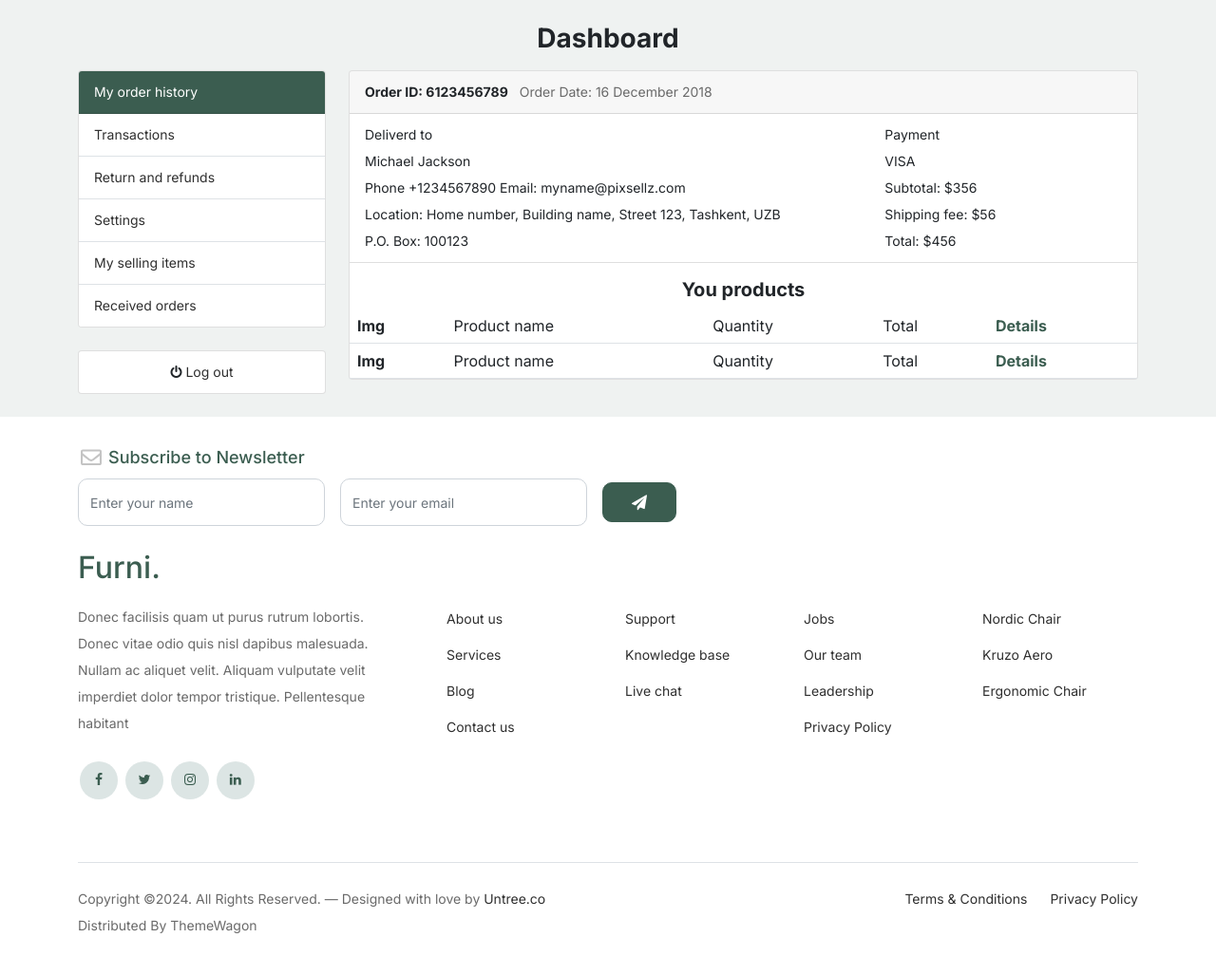
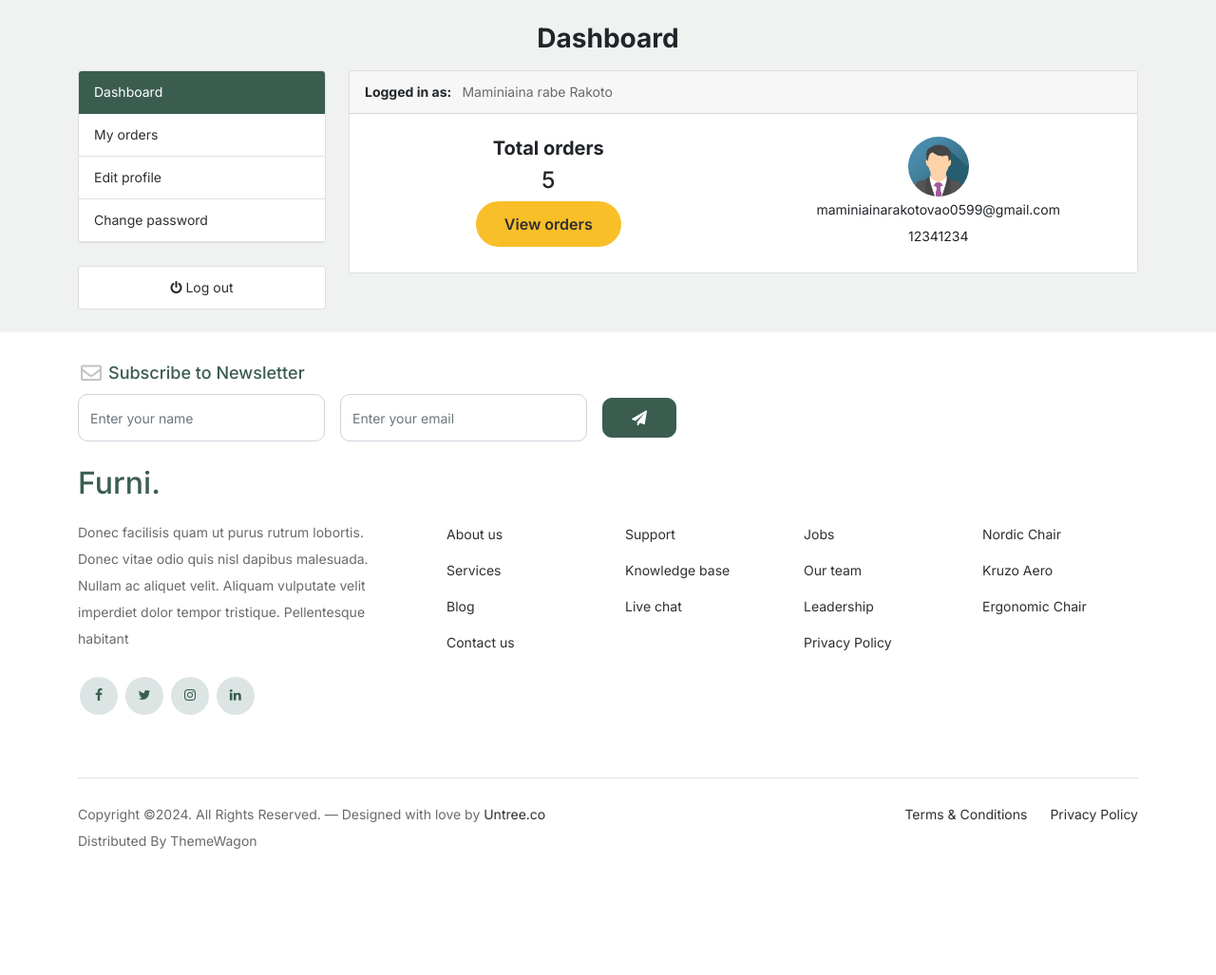
Before and after one commit to iramamy/FurnitureStore, a Django app: page /accounts/dashboard/ in a window 1280 px wide. Shown: the part 84-1111 px from the top of the page at 95% size. After the commit the page ends 978 px from the top, so only its background shows below. Run offline with Django 5.2, Linux system fonts and the light colour scheme; a user stored in the database is signed in; data comes from the database, SQL or seed files in the repository; both versions use the stored data as it was after the commit; data that the repository does not hold is empty; some libraries are stand-ins or nearby versions.

Commit message:
dashboard, editprofile personalization

```diff
--- a/accounts/urls.py
+++ b/accounts/urls.py
@@ -21,4 +21,8 @@ urlpatterns = [
     # Reset password
     path("reset_password/", views.reset_password, name='reset_password'),
 
+    # user dashboard
+    path("my_orders/", views.my_orders, name='my_orders'),
+    path("edit_profile/", views.edit_profile, name='edit_profile'),
+
 ]
--- a/accounts/views.py
+++ b/accounts/views.py
@@ -1,4 +1,4 @@
-from django.shortcuts import render, redirect
+from django.shortcuts import render, redirect, get_object_or_404
 from django.contrib import messages
 from django.contrib import auth
 from django.contrib.auth.decorators import login_required
@@ -11,8 +11,10 @@
 from django.contrib.auth.tokens import default_token_generator
 from django.core.mail import EmailMessage
 
-from .form import RegistrationForm
-from .models import Account
+from .form import RegistrationForm, UserForm, UserProfileForm
+from .models import Account, UserProfile
+
+from orders.models import Order
 
 
 # Create your views here.
@@ -39,6 +41,15 @@
             user.phone_number = phone_number
             user.save()
 
+            # Create user profile
+            user_profile = UserProfile()
+            user_profile.user_id = user.id
+            user_profile.first_name = first_name
+            user_profile.last_name = last_name
+            user_profile.phone_number = phone_number
+            user_profile.profile_picture = 'default/default.png'
+            user_profile.save()
+
             # User activation
             current_site = get_current_site(request)
             mail_subject = 'Please activate your account'
@@ -59,8 +70,6 @@
             )
 
             send_email.send()
-
-            # messages.success(request, "Registration successful!")
 
             return redirect('/accounts/signin/?command=verify&email='+email) # noqa
     else:
@@ -126,7 +135,23 @@
 
 @login_required(login_url='signin')
 def dashboard(request):
-    return render(request, 'accounts/dashboard.html')
+    orders = Order.objects.order_by('-created_at').filter(
+        user_id=request.user.id,
+        is_ordered=True
+    )
+
+    userprofile = get_object_or_404(
+        UserProfile,
+        user=request.user
+    )
+
+    order_count = orders.count()
+    context = {
+        'order_count': order_count,
+        "userprofile": userprofile
+    }
+
+    return render(request, 'accounts/dashboard.html', context)
 
 def forgotpassword(request):
 
@@ -203,3 +228,51 @@
             return redirect("forgotpassword")
 
     return render(request, 'accounts/reset_password.html')
+
+def my_orders(request):
+
+    orders = Order.objects.filter(
+        user=request.user,
+        is_ordered=True
+    ).order_by('-created_at')
+
+    context = {
+        'orders': orders
+    }
+
+    return render(request, 'accounts/my_orders.html', context)
+
+@login_required(login_url='signin')
+def edit_profile(request):
+
+    userprofile = get_object_or_404(
+        UserProfile,
+        user=request.user
+    )
+
+    if request.method == 'POST':
+        user_form = UserForm(request.POST, instance=request.user)
+        profile_form = UserProfileForm(
+            request.POST,
+            request.FILES,
+            instance=userprofile
+            )
+
+        if user_form.is_valid and profile_form.is_valid:
+            user_form.save()
+            profile_form.save()
+
+            messages.success(request, "Your profile has been updated!")
+
+            return redirect(edit_profile)
+    else:
+        user_form = UserForm(instance=request.user)
+        profile_form = UserProfileForm(instance=userprofile)
+
+    context = {
+        "user_form": user_form,
+        "profile_form": profile_form,
+        "userprofile": userprofile
+    }
+
+    return render(request, 'accounts/edit_profile.html', context )
--- a/funi/static/css/custom.css
+++ b/funi/static/css/custom.css
@@ -53,3 +53,21 @@ label:hover ~ input:checked ~ label {
     color: #ffb503;
     font-size: 1rem;
 }
+
+/* dashboard */
+.avatar {
+    max-width: 4rem;
+    max-height: 4rem;
+}
+
+.active {
+    background: #3b5d50 !important;
+}
+
+.active a {
+    color: white !important;
+}
+
+.list-group-item.active {
+    border-color: #3b5d50 !important;
+}
--- a/templates/accounts/dashboard.html
+++ b/templates/accounts/dashboard.html
@@ -14,30 +14,8 @@
             <h3 class="text-center fw-bold text-dark mb-3">Dashboard</h3>
 
             <div class="col-md-3 d-flex flex-column">
-                <div class="card links">
-                    <div class="card-header bg-primary">
-                      My order history
-                    </div>
-                    <ul class="list-group list-group-flush">
-                        <li class="list-group-item border-bottom poition-relative">
-                            <a href="#" class="stretched-link" role="button">Transactions</a>
-                        </li>
-                        <li class="list-group-item border-bottom position-relative">
-                            <a href="#" class="stretched-link">Return and refunds</a>
-                        </li>
-                        <li class="list-group-item border-bottom position-relative">
-                            <a href="#" class="stretched-link">Settings</a>
-                        </li>
-                        <li class="list-group-item border-bottom position-relative">
-                            <a href="#" class="stretched-link">My selling items</a>
-                        </li>
-                        <li class="list-group-item position-relative">
-                            <a href="#" class="stretched-link">
-                                Received orders
-                            </a>
-                        </li>
-                    </ul>
-                </div>
+
+                {% include 'includes/dashboard_sidebar.html' %}
                 <div>
                     <ul class="list-group my-4">
                         <li class="list-group-item poition-relative text-center">
@@ -51,58 +29,36 @@
             <div class="col-md-9 mb-3">
                 <div class="card">
                     <div class="card-header">
-                      <span class="text-dark me-2"><b>Order ID: 6123456789</b></span> Order Date: 16 December 2018
+                      <span class="text-dark me-2"><b>Logged in as: </b></span> {{user.full_name}}
                     </div>
                     <ul class="list-group list-group-flush">
                       <li class="list-group-item">
                         <div class="row">
-                            <div class="col-md-8 d-flex flex-column">
-                                <span>Deliverd to</span>
-                                <span>Michael Jackson </span>
-                                <span>Phone +1234567890 Email: myname@pixsellz.com </span>
-                                <span>Location: Home number, Building name, Street 123, Tashkent, UZB </span>
-                                <span>P.O. Box: 100123 </span>
+
+                            <div class="col-md-6 text-center p-3">
+                                <h5 class="card-title fw-bold">Total orders</h5>
+                                <h4>{{order_count}}</h4>
+                                <a
+                                    href="{% url 'my_orders' %}"
+                                    class="btn btn-secondary"
+                                    >View orders</a>
                             </div>
-                            <div class="col-md-4 d-flex flex-column">
-                                <span>Payment</span>
-                                <span>VISA</span>
-                                <span>Subtotal: $356 </span>
-                                <span>Shipping fee: $56 </span>
-                                <span>Total: $456</span>
+
+                            <div class="col-md-6 text-center p-3">
+                                <a href="{% url 'edit_profile' %}">
+                                    <img
+                                    src="{{ userprofile.profile_picture.url }}"
+                                    alt="user profile"
+                                    class="rounded-circle img-fluid avatar"
+                                    >
+                                </a>
+                                <p class="mb-0">{{user.email}}</p>
+                                <p class="mb-0">{{user.phone_number}}</p>
                             </div>
                         </div>
                       </li>
                     </ul>
 
-                    <div class="text-center mt-3">
-                        <h5 class="fw-bold text-dark"> You products</h5>
-                    </div>
-                    <table class="table mb-0">
-                        <tbody>
-                            <tr>
-                            <th>Img</th>
-                            <td>Product name</td>
-                            <td>Quantity</td>
-                            <td>Total</td>
-                            <td>
-                                <a href="#" class="text-primary fw-bold">
-                                    Details
-                                </a>
-                            </td>
-                            </tr>
-                            <tr class="no-border">
-                                <th>Img</th>
-                                <td>Product name</td>
-                                <td>Quantity</td>
-                                <td>Total</td>
-                                <td>
-                                    <a href="#" class="text-primary fw-bold">
-                                        Details
-                                    </a>
-                                </td>
-                                </tr>
-                        </tbody>
-                      </table>
                   </div>
             </div>
         </div>
--- a/templates/accounts/signin.html
+++ b/templates/accounts/signin.html
@@ -9,7 +9,7 @@
 
   {% if request.GET.command == 'verify' %}
   <div class="container mx-auto alert alert-success text-center" style="max-width: 1024px; margin-top:100px;" role="alert">
-      Thank you for your registration. We have sent you a verification email [{{request.Get.email}}]
+    Thank you for your registration. We have sent you a verification email [{{ request.GET.email }}]
 
     <br><br>
     Already verified? <a href="{% url 'signin' %}">Sign in</a>
--- /dev/null
+++ b/templates/includes/dashboard_sidebar.html
@@ -0,0 +1,21 @@
+{% load static %}
+
+<div class="card links">
+    <ul class="list-group list-group-flush">
+        <li class="list-group-item border-bottom poition-relative {% if '/accounts/' == request.path or '/dashboard/' in request.path %}active{% endif %}">
+            <a href="{% url 'dashboard' %}" class="stretched-link">Dashboard</a>
+        </li>
+
+        <li class="list-group-item border-bottom poition-relativ {% if '/my_orders/' in request.path %}active{% endif %}">
+            <a href="{% url 'my_orders' %}" class="stretched-link">My orders</a>
+        </li>
+
+        <li class="list-group-item border-bottom position-relative {% if '/edit_profile/' in request.path %}active{% endif %}">
+            <a href="{% url 'edit_profile' %}" class="stretched-link">Edit profile</a>
+        </li>
+
+        <li class="list-group-item border-bottom position-relative {% if '/changepassword/' in request.path %}active{% endif %}">
+            <a href="#" class="stretched-link">Change password</a>
+        </li>
+    </ul>
+</div>
--- a/templates/shop/product_detail.html
+++ b/templates/shop/product_detail.html
@@ -164,7 +164,7 @@
 
                                     {% if user.is_authenticated %}
                                         {% if order_product %}
-                                        <button class="btn btn-primary w-100 m-2" type="submit">Submit</button>
+                                        <button class="btn btn-primary w-100 my-2" type="submit">Submit</button>
                                         {% else %}
                                         <h5 class="mt-2">You must purchase to post a review. <a href="{% url 'shop' %}" class="btn btn-outline-primary">Shop now</a></h5>
                                         {% endif %}
@@ -176,7 +176,6 @@
                                      {% include 'includes/alerts.html' %}
                                 </div>
                             </form>
-
 
                                 {% if review_count > 0 %}
                                 <header class="mt-2">
```
Also changed, not shown: accounts/admin.py (+31 -5 lines), accounts/form.py (+48 -1 lines), accounts/models.py (+36 -20 lines), templates/accounts/edit_profile.html (added, +122 -0 lines), templates/accounts/my_orders.html (added, +68 -0 lines), accounts/migrations/0002_userprofile.py (added), db.sqlite3, media/default/default.png (added), media/userprofile/avatar2.png (added), media/userprofile/img.png (added), media/userprofile/img_oNYALdf.png (added), media/userprofile/img_qknD4CE.png (added), media/userprofile/wallpaperflare.com_wallpaper.jpg (added).
